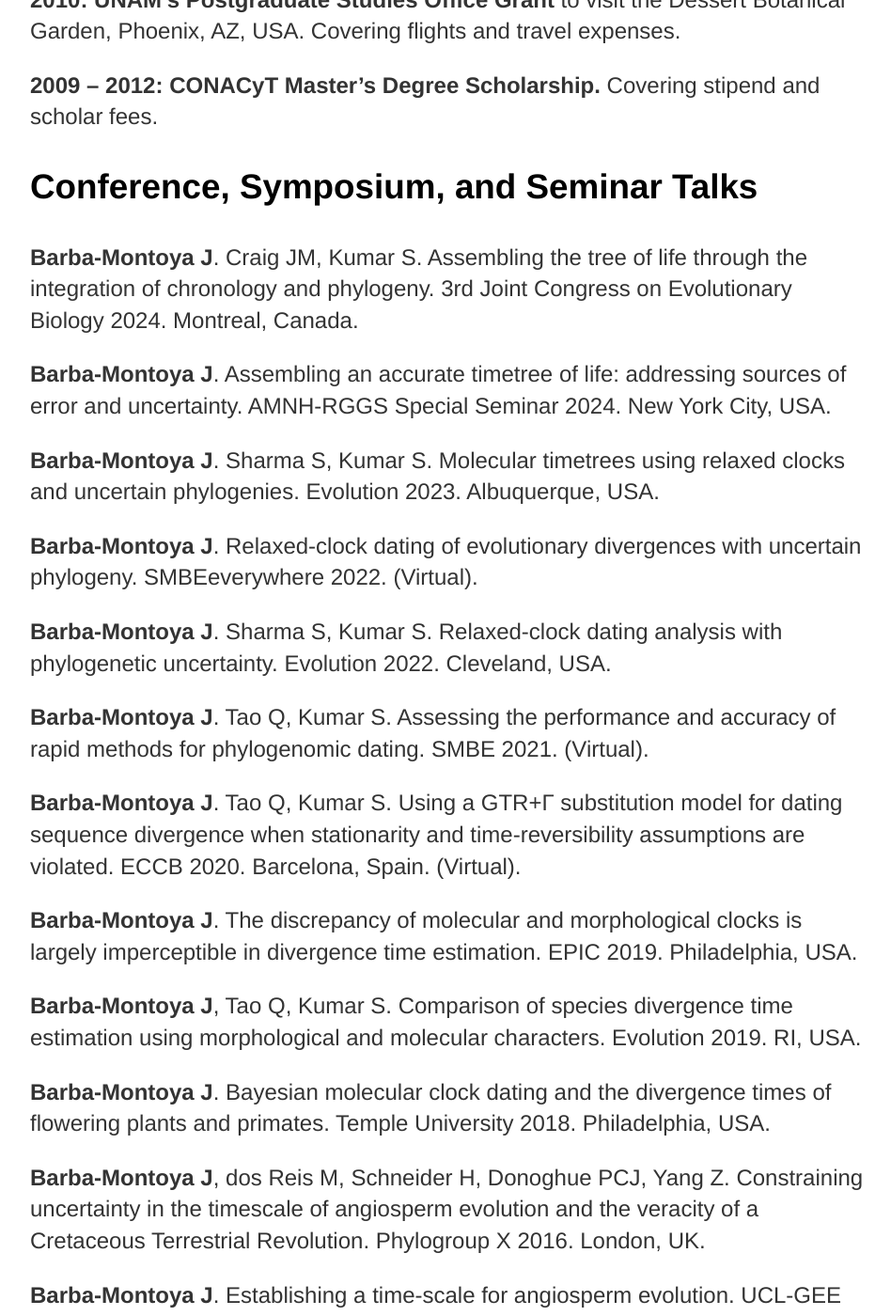
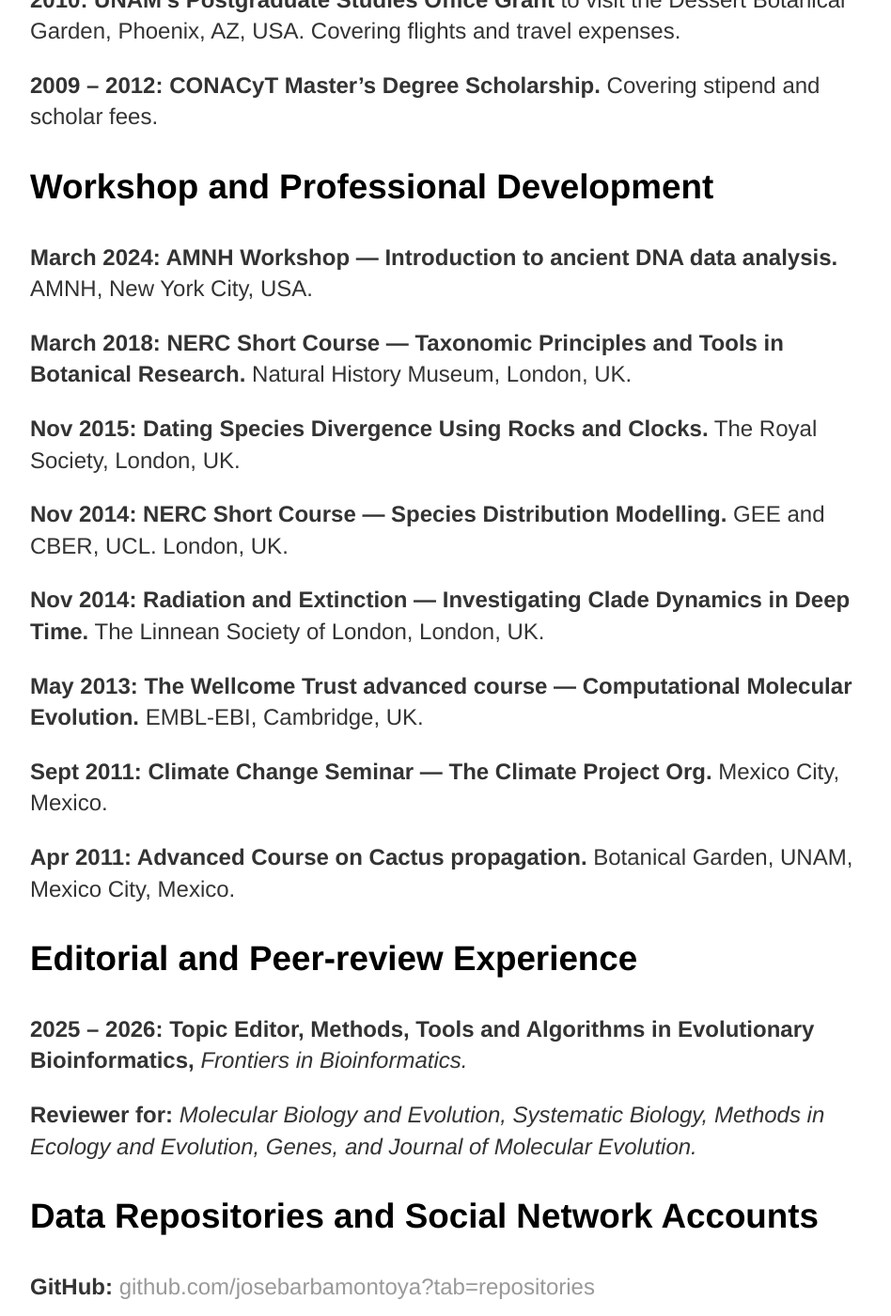
Before and after one commit to josebarbamontoya/josebarbamontoya.github.io, a Jekyll site: the page built from about/index.html, in a window 1280 px wide and 1400 px high, scrolled down 3628 px. Shown: the whole window at 94% size, without its empty margins (160-1108 px from the left). Built offline with Jekyll 4.4.1, drawn with Linux system fonts in a browser that asks for light colours; some of the changed text lies outside the part shown.

Commit message:
Update index.html

```diff
--- a/about/index.html
+++ b/about/index.html
@@ -39,30 +39,6 @@
 			<p><b>2010: UNAM’s Postgraduate Studies Office Grant</b> to visit the Institute of Ecology, UNAM, Hermosillo, Sonora, México.
 			<p><b>2010: UNAM’s Postgraduate Studies Office Grant</b> to visit the Dessert Botanical Garden, Phoenix, AZ, USA. Covering flights and travel expenses.
 			<p><b>2009 – 2012: CONACyT Master’s Degree Scholarship.</b> Covering stipend and scholar fees.
-
-	<h3>Conference, Symposium, and Seminar Talks</h3>
-		<p><b>Barba-Montoya J</b>. Craig JM, Kumar S. Assembling the tree of life through the integration of chronology and phylogeny. 3rd Joint Congress on Evolutionary Biology 2024. Montreal, Canada.
-		<p><b>Barba-Montoya J</b>. Assembling an accurate timetree of life: addressing sources of error and uncertainty. AMNH-RGGS Special Seminar 2024. New York City, USA.
-		<p><b>Barba-Montoya J</b>. Sharma S, Kumar S. Molecular timetrees using relaxed clocks and uncertain phylogenies. Evolution 2023. Albuquerque, USA.
-		<p><b>Barba-Montoya J</b>. Relaxed-clock dating of evolutionary divergences with uncertain phylogeny. SMBEeverywhere 2022. (Virtual).
-		<p><b>Barba-Montoya J</b>. Sharma S, Kumar S. Relaxed-clock dating analysis with phylogenetic uncertainty. Evolution 2022. Cleveland, USA.
-		<p><b>Barba-Montoya J</b>. Tao Q, Kumar S. Assessing the performance and accuracy of rapid methods for phylogenomic dating. SMBE 2021. (Virtual).
-		<p><b>Barba-Montoya J</b>. Tao Q, Kumar S. Using a GTR+Γ substitution model for dating sequence divergence when stationarity and time-reversibility assumptions are violated. ECCB 2020. Barcelona, Spain. (Virtual).
-		<p><b>Barba-Montoya J</b>. The discrepancy of molecular and morphological clocks is largely imperceptible in divergence time estimation. EPIC 2019. Philadelphia, USA.
-		<p><b>Barba-Montoya J</b>, Tao Q, Kumar S. Comparison of species divergence time estimation using morphological and molecular characters. Evolution 2019. RI, USA.
-		<p><b>Barba-Montoya J</b>. Bayesian molecular clock dating and the divergence times of flowering plants and primates. Temple University 2018. Philadelphia, USA.
-		<p><b>Barba-Montoya J</b>, dos Reis M, Schneider H, Donoghue PCJ, Yang Z. Constraining uncertainty in the timescale of angiosperm evolution and the veracity of a Cretaceous Terrestrial Revolution. Phylogroup X 2016. London, UK.
-		<p><b>Barba-Montoya J</b>. Establishing a time-scale for angiosperm evolution. UCL-GEE Symposium 2015. London, UK.
-		<p><b>Barba-Montoya J</b>, dos Reis M, Yang Z. Angiosperm divergence times: a phylogenetic analysis of genome-scale datasets. 16th Young Systematists’ Forum 2014. Natural History Museum, London, UK.
-		<p><b>Barba-Montoya J</b>, dos Reis M, Yang Z. Angiosperm divergence times: a phylogenetic analysis of genome-scale datasets. LERN 2014. London, UK.
-		<p><b>Barba-Montoya J</b>, Magallón S, Trejo-Salazar R. Understanding arid Neotropical biodiversity: the timing and diversification rate of tribe Pachycereeae (Cactaceae, Caryophyllales). Botany 2011. St. Louis Missouri, USA. (Canceled).
-
-	<h3>Poster Presentations</h3>
-		<p><b>Barba-Montoya J</b>, Tao Q, Kumar S. Comparison and evaluation of rapid methods for phylogenomic dating. Second AsiaEvo Conference 2021. Tokyo, Japan. (Virtual).
-		<p><b>Barba-Montoya J</b>, dos Reis M, Schneider H, Donoghue PCJ, Yang Z. Constraining uncertainty in the timescale of angiosperm evolution and the veracity of a Cretaceous Terrestrial Revolution. The Royal Society 2015. London, UK.
-		<p><b>Barba-Montoya J</b>, dos Reis M, Yang Z. Angiosperm divergence times: a phylogenetic analysis of genome-scale datasets. UK Plant Evolution 2014. Edinburgh, UK.
-		<p><b>Barba-Montoya J</b>, dos Reis M, Yang Z. Angiosperm divergence times: a phylogenetic analysis of genome-scale datasets. LERN 2014. London, UK. (Best poster award winner).
-		<p><b>Barba-Montoya J</b>, dos Reis M, Yang Z. Angiosperm divergence times: a phylogenetic analysis of genome-scale datasets. 15th Young Systematists’ Forum 2013. Natural History Museum, London, UK.
 
 	<h3>Workshop and Professional Development</h3>
 		<p><b>March 2024: AMNH Workshop — Introduction to ancient DNA data analysis.</b> AMNH</b>, New York City, USA.
```
